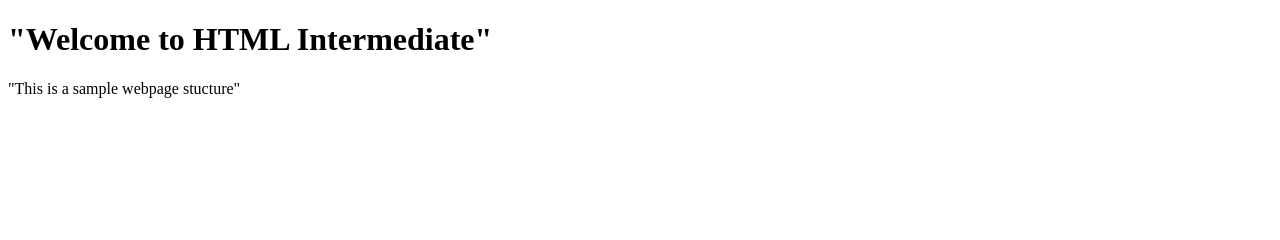
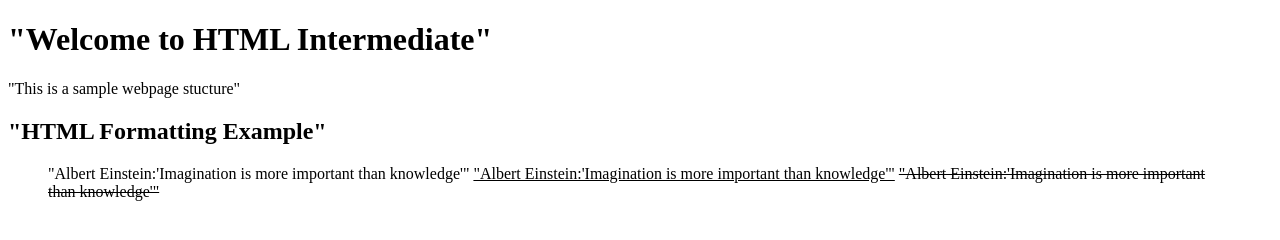
Before and after one commit to leela9201/PFS-16, a plain HTML site: page Doctype.html in a window 1280 px wide. Drawn offline with Linux system fonts and the light colour scheme.

Commit message:
HTML Formatting Example

```diff
--- a/Doctype.html
+++ b/Doctype.html
@@ -11,5 +11,12 @@
     <p>
         "This is a sample webpage stucture"
     </p>
+    <!--HTML snippet-->
+    <h2>"HTML Formatting Example"</h2>
+    <blockquote>
+        "Albert Einstein:'Imagination is more important than knowledge'"
+        <u>"Albert Einstein:'Imagination is more important than knowledge'"</u>
+        <s>"Albert Einstein:'Imagination is more important than knowledge'"</s>
+    </blockquote>
 </body>
 </html>
```
